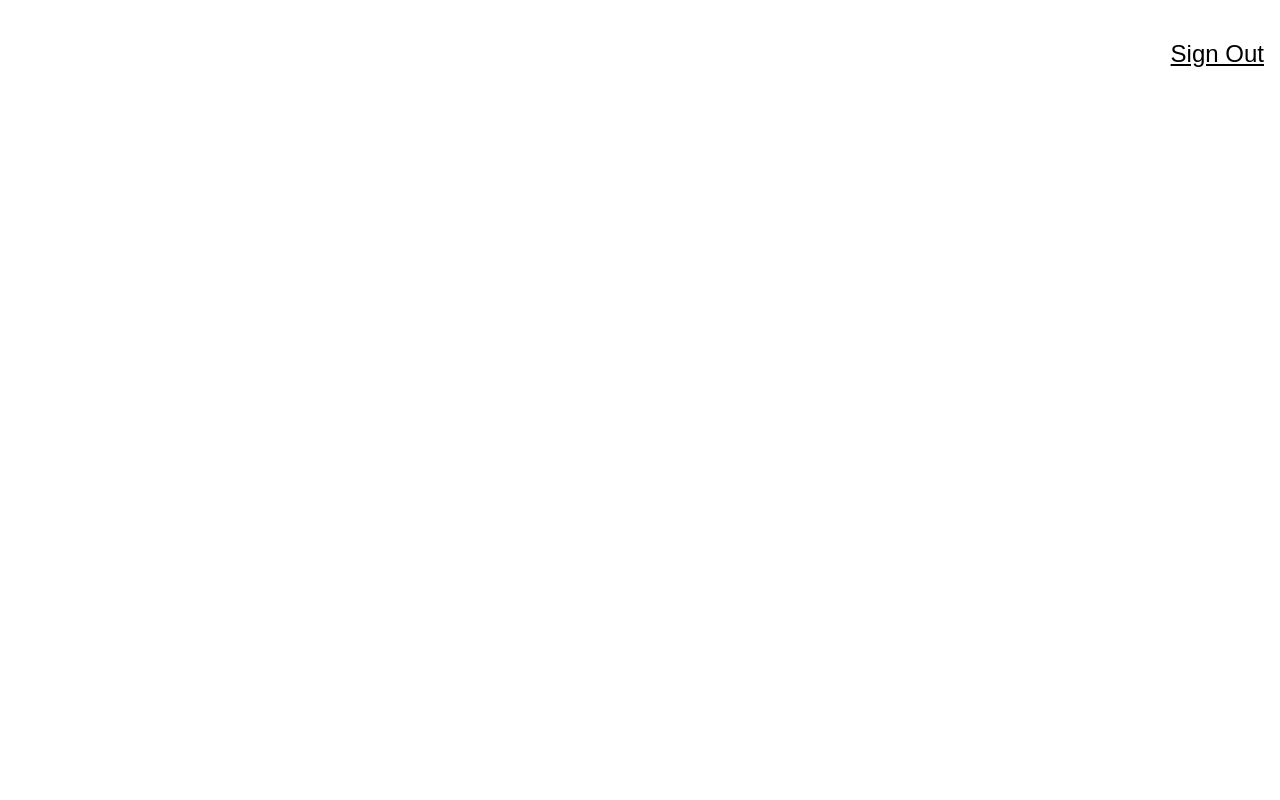
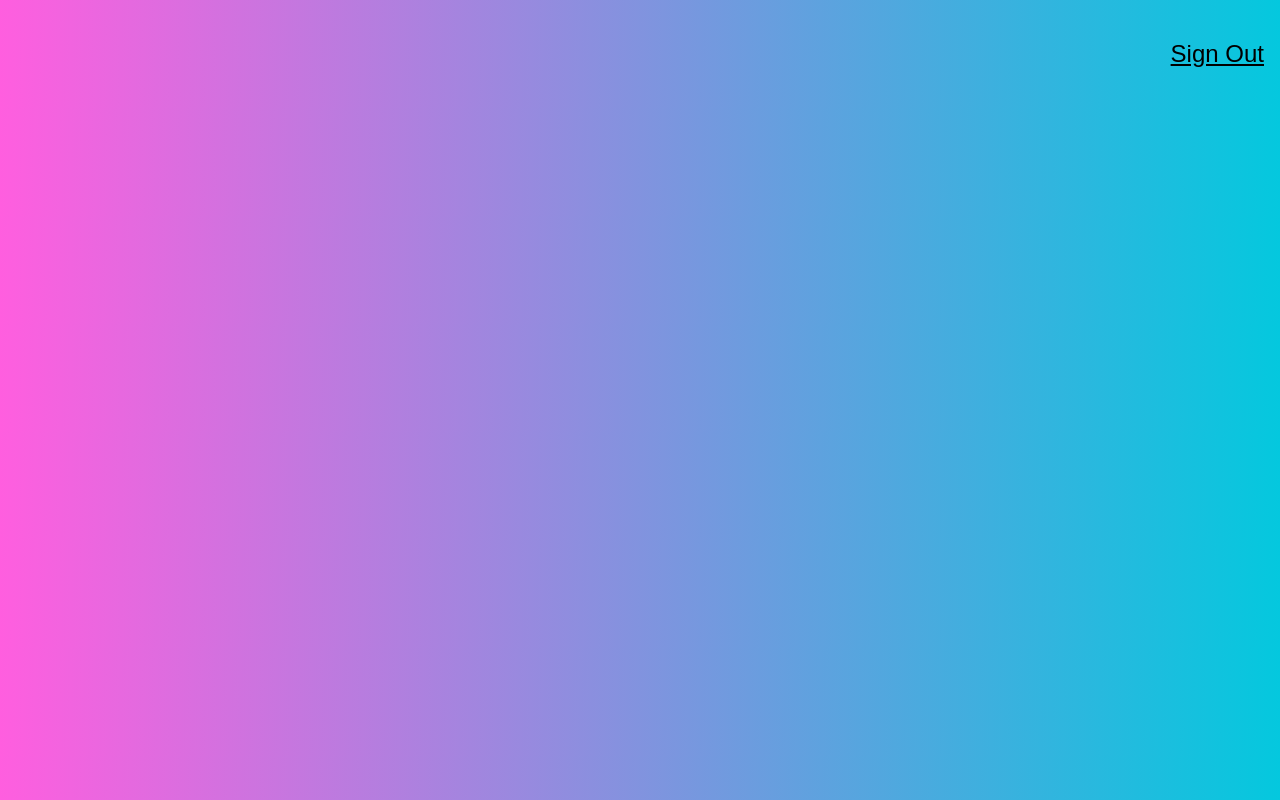
Before and after one commit to miguelcoria94/ZTM-SmartBrain, a React (Create React App) app in the folder smartbrain/: page / in a window 1280 px wide. Built offline with nearby package versions, Linux system fonts and the light colour scheme.

Commit message:
added a bg gradient

```diff
--- a/smartbrain/src/index.css
+++ b/smartbrain/src/index.css
@@ -4,4 +4,5 @@ body {
     margin:0;
     padding: 0;
     font-family: sans-serif;
+    background: linear-gradient(89deg, #FF5EDF 0%, #04c8de 100%)
 }
```
